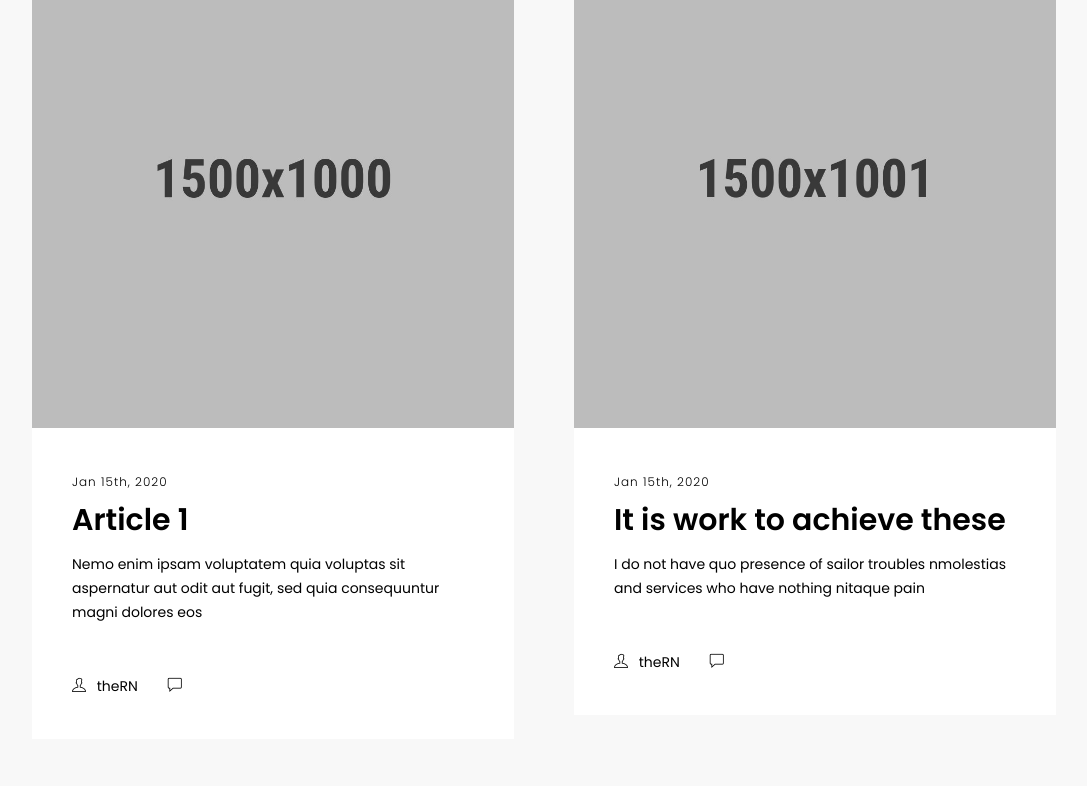
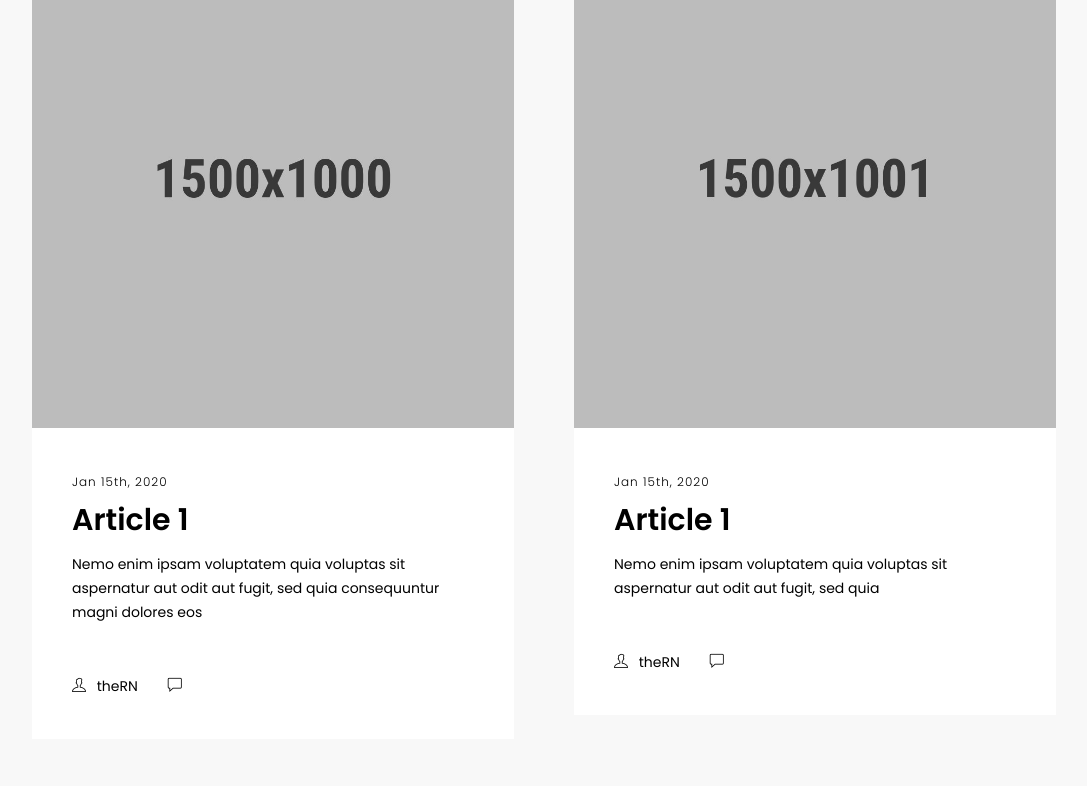
Before and after one commit to jarradsystem1/gatsby-starter-netlify-cms, a Gatsby site: page /blog in a window 1280 px wide. Shown: the part 1775-2561 px from the top of the page, without its empty margins (96-1183 px from the left). Built offline with nearby package versions, Linux system fonts and the light colour scheme; Gatsby itself is replaced by a stand-in of ours; some packages are replaced by stand-ins of ours.

Commit message:
update
update

```diff
--- a/src/data/blog/blog-2.md
+++ b/src/data/blog/blog-2.md
@@ -1,5 +1,5 @@
 ---
-title: 'To provide or to reject'
+title: 'Article 1'
 date: 2020-01-14 05:00:00
 author: 'theRN'
 id: 'blog-2'
--- a/src/data/blog/blog-4.md
+++ b/src/data/blog/blog-4.md
@@ -1,10 +1,10 @@
 ---
-title: 'It is work to achieve these'
+title: 'Article 1'
 date: 2020-01-15 02:00:00
 author: 'theRN'
 id: 'blog-4'
 image: './images/blog-4/blog-4.jpg'
-shortDesc: 'I do not have quo presence of sailor troubles nmolestias and services who have nothing nitaque pain'
+shortDesc: 'Nemo enim ipsam voluptatem quia voluptas sit aspernatur aut odit aut fugit, sed quia '
 ---
 
 <div class="rn-blog-meta-area section-pb-xl">
--- a/src/data/blog/blog-5.md
+++ b/src/data/blog/blog-5.md
@@ -1,10 +1,10 @@
 ---
-title: 'You must explain to fly to foresee'
+title: 'Article 1'
 date: 2020-01-15 02:00:00
 author: 'theRN'
 id: 'blog-5'
 image: './images/blog-5/blog-5.jpg'
-shortDesc: 'to be released on some soothing pleasure river pleasure and pain, which should please those'
+shortDesc: 'Nemo enim ipsam voluptatem quia voluptas sit aspernatur aut odit aut fugit, sed quia consequuntur magni dolores eos qui ratione voluptatem'
 ---
 
 <div class="rn-blog-meta-area section-pb-xl">
--- a/src/data/blog/blog-6.md
+++ b/src/data/blog/blog-6.md
@@ -1,10 +1,10 @@
 ---
-title: 'He who desires that this tiny'
+title: 'Article 1'
 date: 2020-01-15 02:00:00
 author: 'theRN'
 id: 'blog-6'
 image: './images/blog-6/blog-6.jpg'
-shortDesc: 'I do not hate him, they are welcome nlabore pleasures of life because they are ninventore'
+shortDesc: 'Nemo enim ipsam voluptatem quia voluptas sit aspernatur aut odit aut fugit, sed quia consequuntur magni dolores eos qui ratione voluptatem'
 ---
 
 <div class="rn-blog-meta-area section-pb-xl">
--- a/src/data/blog/blog-7.md
+++ b/src/data/blog/blog-7.md
@@ -1,12 +1,12 @@
 ---
-title: 'Ea molestias quasi exercitationem repellat you need to be sure middle of text'
+title: 'Article 1'
 date: 2020-02-15 02:00:00
 author: 'theRN'
 id: 'blog-7'
 image: './images/blog-7/blog-7.jpg'
 categories:
     - gatsby
-shortDesc: 'I do not hate him, they are welcome nlabore pleasures of life because they are ninventore'
+shortDesc: 'Nemo enim ipsam voluptatem quia voluptas sit aspernatur aut odit aut fugit, sed quia consequuntur magni dolores eos qui ratione voluptatem'
 ---
 
 <div class="rn-blog-meta-area section-pb-xl">
--- a/src/data/blog/blog-8.md
+++ b/src/data/blog/blog-8.md
@@ -1,12 +1,12 @@
 ---
-title: 'Hsint suscipit perspiciatis velit dolorum rerum ipsa are many variations of passages of Lorem Ipsum'
+title: 'Article 1'
 date: 2020-02-16 02:00:00
 author: 'theRN'
 id: 'blog-8'
 image: './images/blog-8/blog-8.jpg'
 categories:
     - react
-shortDesc: 'I do not hate him, they are welcome nlabore pleasures of life because they are ninventore'
+shortDesc: 'Nemo enim ipsam voluptatem quia voluptas sit aspernatur aut odit aut fugit, sed quia consequuntur magni dolores eos qui ratione voluptatem'
 ---
 
 <div class="rn-blog-meta-area section-pb-xl">
```
